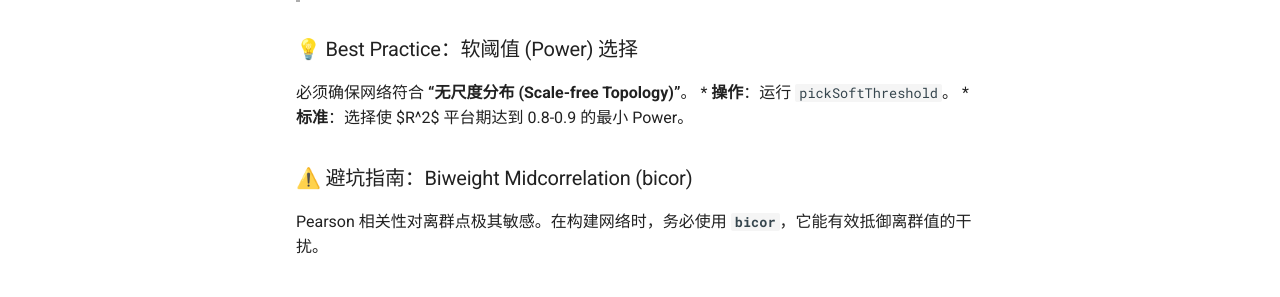
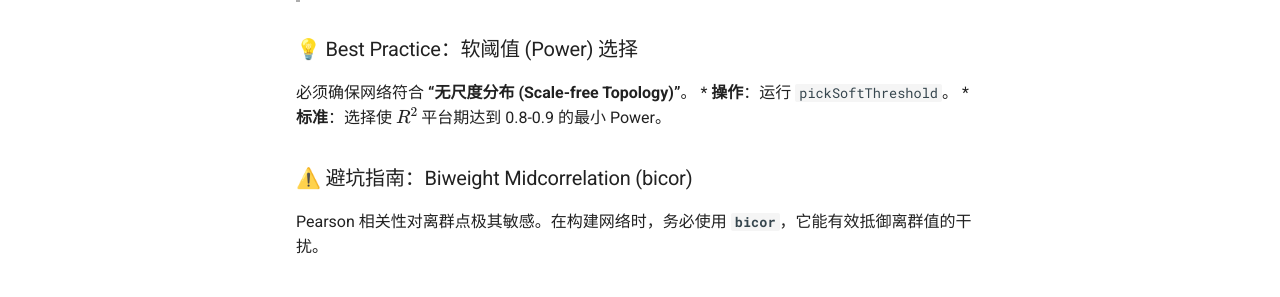
Before and after one commit to petemeng/RNA-seq-Tutorial, an MkDocs documentation site: the page built from docs/07-WGCNA.md, in a window 1280 px wide. Shown: the part 456-753 px from the top of the page. Built offline with MkDocs 1.6.1 and Material for MkDocs 9.7.7, drawn with Linux system fonts in a browser that asks for light colours; comment, search, counter and statistics services are not loaded.

Commit message:
Fix arithmatex extension prefix

```diff
--- a/mkdocs.yml
+++ b/mkdocs.yml
@@ -44,7 +44,7 @@ markdown_extensions:
   - md_in_html
   - tables
   - footnotes
-  - arithmatex:
+  - pymdownx.arithmatex:
       generic: true
 
 extra_javascript:
```
